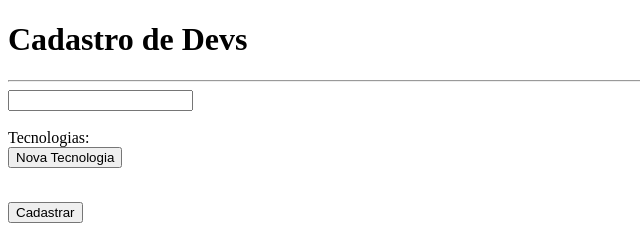
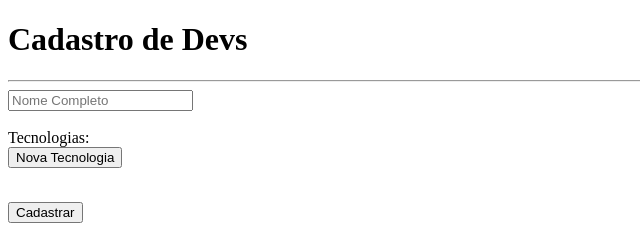
Before and after one commit to johncobain/full-stack-javascript-onebitcode, a plain HTML site: page modulo-3/0exercicios/ex12-cadastro/index.html in a window 1280 px wide. Shown: the full height of the page, 0-640 px from the left. Drawn offline with Linux system fonts and the light colour scheme.

Commit message:
ex12 cadastro de devs

```diff
--- a/modulo-3/0exercicios/ex12-cadastro/index.html
+++ b/modulo-3/0exercicios/ex12-cadastro/index.html
@@ -9,7 +9,7 @@
     <h1>Cadastro de Devs</h1>
     <hr>
     <form id="devForm">
-        <input type="text" name="name" id="name">
+        <input type="text" name="name" id="name" placeholder="Nome Completo">
         <br><br>
         <label>Tecnologias:</label><br>
         <button id="newTech" type="button">Nova Tecnologia</button>
```
